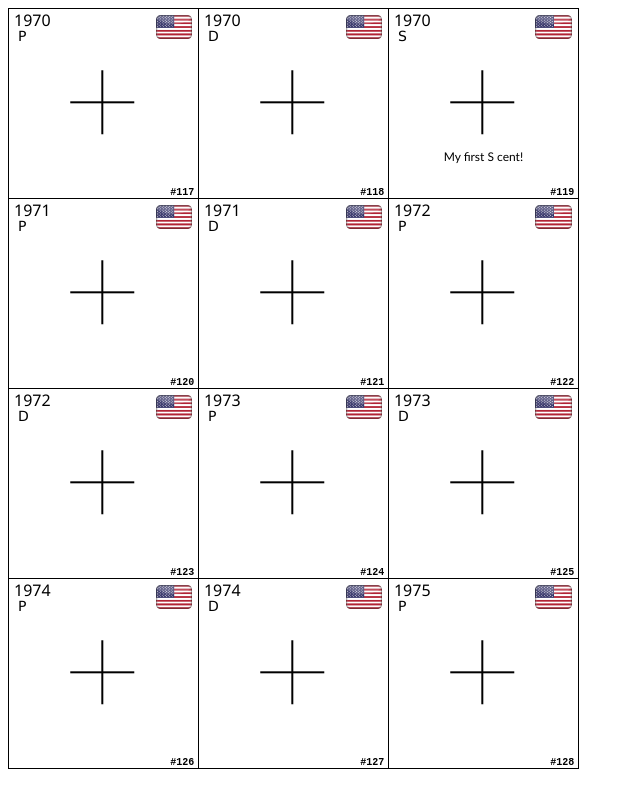
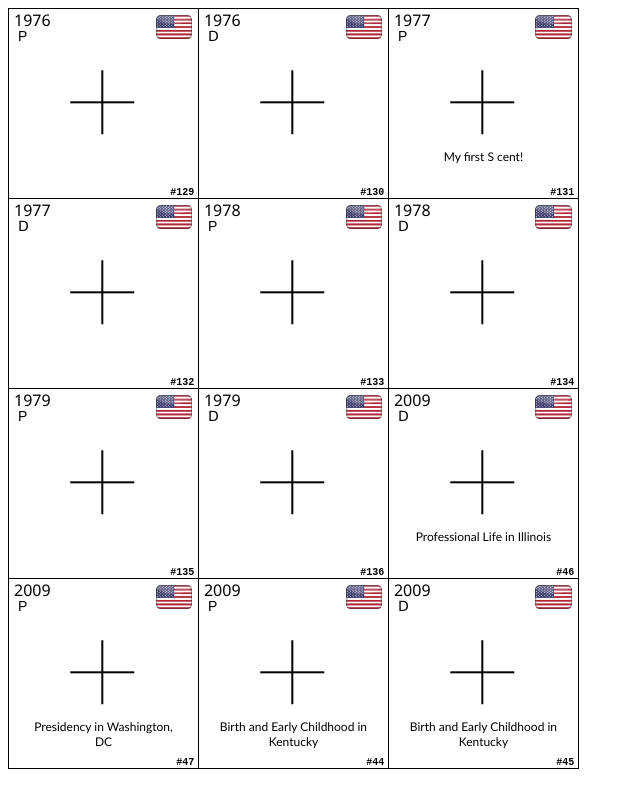
Before and after one commit to Aidenme/coin-flips, a plain HTML site: page index.html in a window 1280 px wide. Shown: the whole page, without its empty margins (0-640 px from the left). Drawn offline with Linux system fonts and the light colour scheme.

Commit message:
Changed dates from 1976 - 1979 and added some of the 2009 lincoln bicentenial coins as well. Changed all the P mints to arial font just to see how those look instead of the 1970 - 1975 Ps which I don't think look super good.

```diff
--- a/index.html
+++ b/index.html
@@ -8,121 +8,121 @@
 
             <!-- Flip at coordinates (1, 1) -->
             <div class="grid-item">
-                <div class="year">1970</div>
-                <div class="mint">P</div>
+                <div class="year">1976</div>
+                <div class="mint" style="font-family: Arial, Helvetica, sans-serif;">P</div>
                 <img class="flag" src="flags/us.png">
                 <div class="note"></div>
-                <div class="id">#117</div>
+                <div class="id">#129</div>
                 <div class="circle"><img class="cross" src="cross.png"></div>
             </div>
 
             <!-- Flip at coordinates (1, 2) -->
             <div class="grid-item">
-                <div class="year">1970</div>
+                <div class="year">1976</div>
                 <div class="mint">D</div>
                 <img class="flag" src="flags/us.png">
                 <div class="note"></div>
-                <div class="id">#118</div>
+                <div class="id">#130</div>
                 <div class="circle"><img class="cross" src="cross.png"></div>
             </div>
 
             <!-- Flip at coordinates (1, 3) -->
             <div class="grid-item">
-                <div class="year">1970</div>
-                <div class="mint">S</div>
+                <div class="year">1977</div>
+                <div class="mint" style="font-family: Arial, Helvetica, sans-serif;">P</div>
                 <img class="flag" src="flags/us.png">
                 <div class="note">My first S cent!</div>
-                <div class="id">#119</div>
+                <div class="id">#131</div>
                 <div class="circle"><img class="cross" src="cross.png"></div>
             </div>
 
             <!-- Flip at coordinates (2, 1) -->
             <div class="grid-item">
-                <div class="year">1971</div>
-                <div class="mint">P</div>
+                <div class="year">1977</div>
+                <div class="mint">D</div>
                 <img class="flag" src="flags/us.png">
                 <div class="note"></div>
-                <div class="id">#120</div>
+                <div class="id">#132</div>
                 <div class="circle"><img class="cross" src="cross.png"></div>
             </div>
 
             <!-- Flip at coordinates (2, 2) -->
             <div class="grid-item">
-                <div class="year">1971</div>
-                <div class="mint">D</div>
+                <div class="year">1978</div>
+                <div class="mint" style="font-family: Arial, Helvetica, sans-serif;">P</div>
                 <img class="flag" src="flags/us.png">
                 <div class="note"></div>
-                <div class="id">#121</div>
+                <div class="id">#133</div>
                 <div class="circle"><img class="cross" src="cross.png"></div>
             </div>
 
             <!-- Flip at coordinates (2, 3) -->
             <div class="grid-item">
-                <div class="year">1972</div>
-                <div class="mint">P</div>
+                <div class="year">1978</div>
+                <div class="mint">D</div>
                 <img class="flag" src="flags/us.png">
                 <div class="note"></div>
-                <div class="id">#122</div>
+                <div class="id">#134</div>
                 <div class="circle"><img class="cross" src="cross.png"></div>
             </div>
 
             <!-- Flip at coordinates (3, 1) -->
             <div class="grid-item">
-                <div class="year">1972</div>
-                <div class="mint">D</div>
+                <div class="year">1979</div>
+                <div class="mint" style="font-family: Arial, Helvetica, sans-serif;">P</div>
                 <img class="flag" src="flags/us.png">
                 <div class="note"></div>
-                <div class="id">#123</div>
+                <div class="id">#135</div>
                 <div class="circle"><img class="cross" src="cross.png"></div>
             </div>
 
             <!-- Flip at coordinates (3, 2)-->
             <div class="grid-item">
-                <div class="year">1973</div>
-                <div class="mint">P</div>
+                <div class="year">1979</div>
+                <div class="mint">D</div>
                 <img class="flag" src="flags/us.png">
                 <div class="note"></div>
-                <div class="id">#124</div>
+                <div class="id">#136</div>
                 <div class="circle"><img class="cross" src="cross.png"></div>
             </div>
 
             <!-- Flip at coordinates (3, 3) -->
             <div class="grid-item">
-                <div class="year">1973</div>
+                <div class="year">2009</div>
                 <div class="mint">D</div>
                 <img class="flag" src="flags/us.png">
-                <div class="note"></div>
-                <div class="id">#125</div>
+                <div class="note">Professional Life in Illinois</div>
+                <div class="id">#46</div>
                 <div class="circle"><img class="cross" src="cross.png"></div>
             </div>
 
             <!-- Flip at coordinates (4, 1) -->
             <div class="grid-item">
-                <div class="year">1974</div>
-                <div class="mint">P</div>
+                <div class="year">2009</div>
+                <div class="mint" style="font-family: Arial, Helvetica, sans-serif;">P</div>
                 <img class="flag" src="flags/us.png">
-                <div class="note"></div>
-                <div class="id">#126</div>
+                <div class="note">Presidency in Washington, DC</div>
+                <div class="id">#47</div>
                 <div class="circle"><img class="cross" src="cross.png"></div>
             </div>
 
             <!-- Flip at coordinates (4, 2) -->
             <div class="grid-item">
-                <div class="year">1974</div>
-                <div class="mint">D</div>
+                <div class="year">2009</div>
+                <div class="mint" style="font-family: Arial, Helvetica, sans-serif;">P</div>
                 <img class="flag" src="flags/us.png">
-                <div class="note"></div>
-                <div class="id">#127</div>
+                <div class="note">Birth and Early Childhood in Kentucky</div>
+                <div class="id">#44</div>
                 <div class="circle"><img class="cross" src="cross.png"></div>
             </div>
 
             <!-- Flip at coordinates (4, 3) -->
             <div class="grid-item">
-                <div class="year">1975</div>
-                <div class="mint">P</div>
+                <div class="year">2009</div>
+                <div class="mint">D</div>
                 <img class="flag" src="flags/us.png">
-                <div class="note"></div>
-                <div class="id">#128</div>
+                <div class="note">Birth and Early Childhood in Kentucky</div>
+                <div class="id">#45</div>
                 <div class="circle"><img class="cross" src="cross.png"></div>
             </div>
         </div>
```
